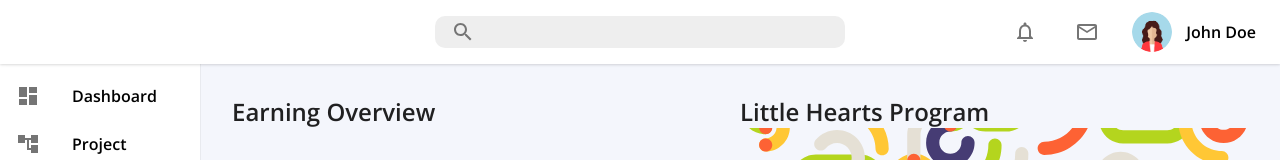
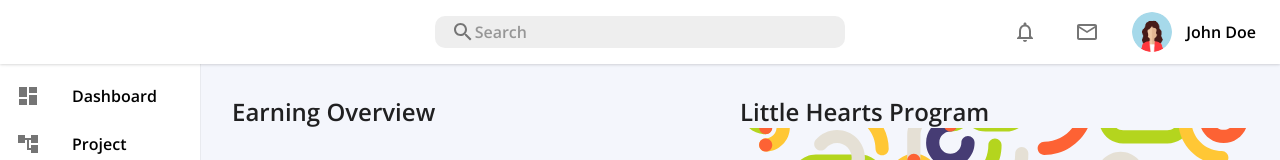
Before and after one commit to christianromarserad/Project-Indigo, a React (Create React App) app: page / in a window 1280 px wide. Shown: the top 160 px of the page. Built offline with nearby package versions, Linux system fonts and the light colour scheme.

Commit message:
Update search bar

```diff
--- a/src/App.js
+++ b/src/App.js
@@ -50,7 +50,7 @@ function App() {
             <Grid container alignItems="center">
               <Search />
               <Grid item xs={true}>
-                <Input disableUnderline fullWidth />
+                <Input disableUnderline fullWidth placeholder="Search" />
               </Grid>
             </Grid>
           </Grid>
```
